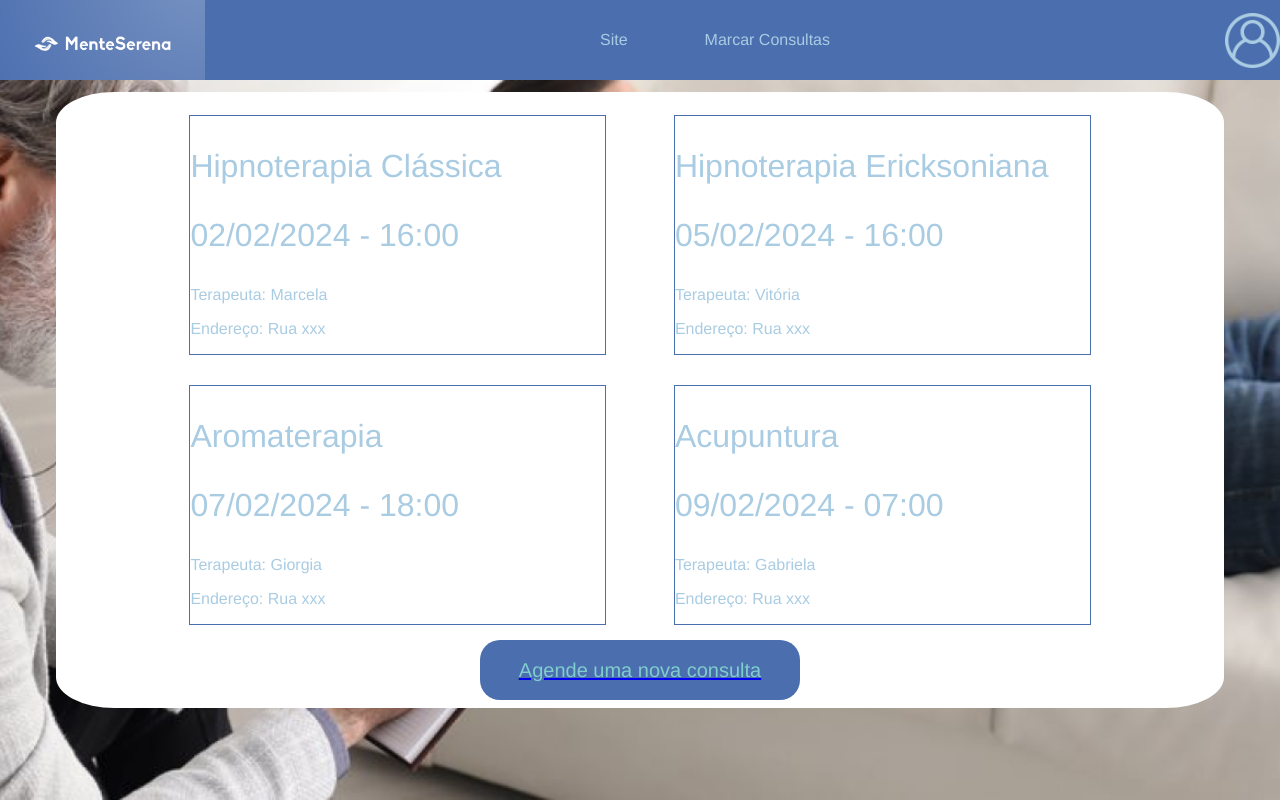
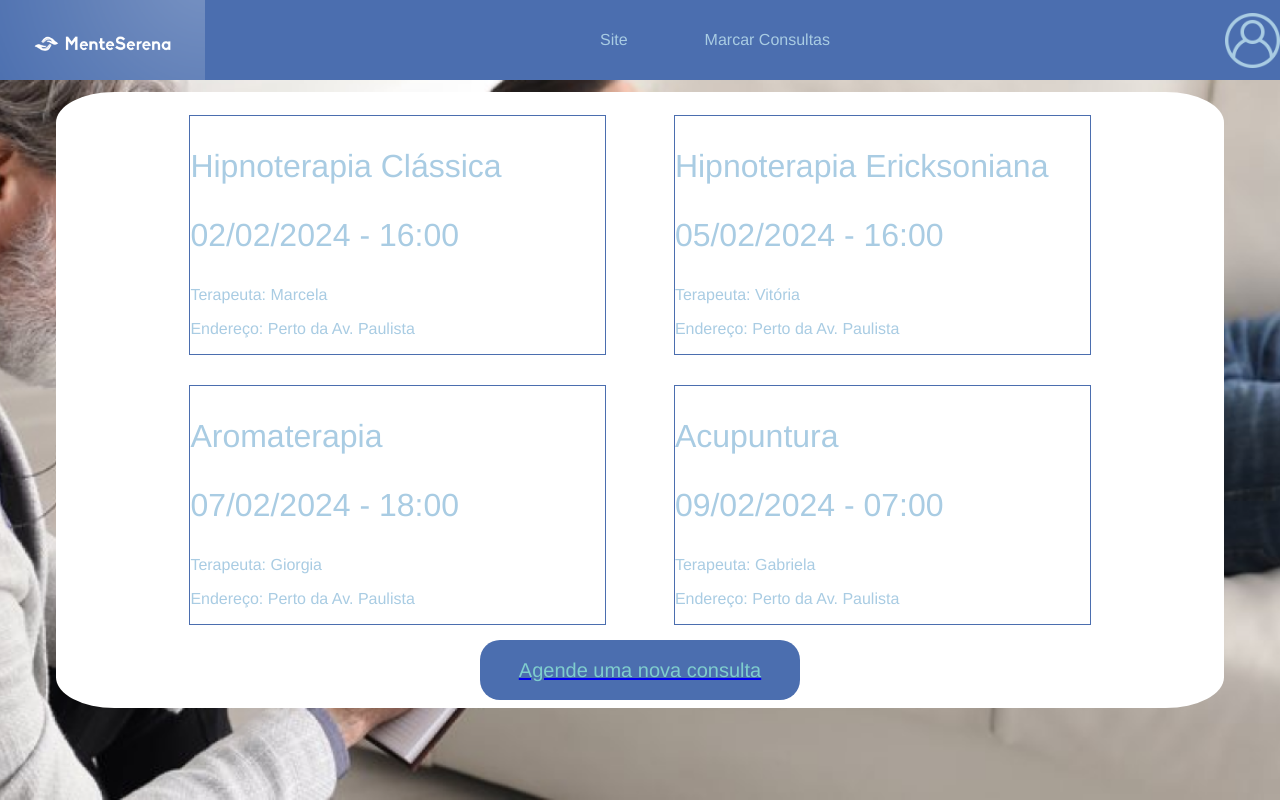
Before and after one commit to tomasmiele/case_1_capacitacaoIJR24, a React (Create React App) app in the folder frontend/case1/: page /consultas in a window 1280 px wide. Built offline with nearby package versions, Linux system fonts and the light colour scheme.

Commit message:
endereco

```diff
--- a/frontend/case1/src/Paginas/Consultas/consultas.js
+++ b/frontend/case1/src/Paginas/Consultas/consultas.js
@@ -23,13 +23,13 @@ export const Consultas = () => {
                             <p className="tituloCard">Hipnoterapia Clássica</p>
                             <p className="tituloCard">02/02/2024 - 16:00</p>
                             <p className="subtituloCard">Terapeuta: Marcela</p>
-                            <p className="subtituloCard">Endereço: Rua xxx</p>
+                            <p className="subtituloCard">Endereço: Perto da Av. Paulista</p>
                         </div>
                         <div className="card">
                             <p className="tituloCard">Hipnoterapia Ericksoniana</p>
                             <p className="tituloCard">05/02/2024 - 16:00</p>
                             <p className="subtituloCard">Terapeuta: Vitória</p>
-                            <p className="subtituloCard">Endereço: Rua xxx</p>
+                            <p className="subtituloCard">Endereço: Perto da Av. Paulista</p>
                         </div>
                     </div>
                     <div className="cards">
@@ -37,13 +37,13 @@ export const Consultas = () => {
                             <p className="tituloCard">Aromaterapia</p>
                             <p className="tituloCard">07/02/2024 - 18:00</p>
                             <p className="subtituloCard">Terapeuta: Giorgia</p>
-                            <p className="subtituloCard">Endereço: Rua xxx</p>
+                            <p className="subtituloCard">Endereço: Perto da Av. Paulista</p>
                         </div>
                         <div className="card">
                             <p className="tituloCard">Acupuntura</p>
                             <p className="tituloCard">09/02/2024 - 07:00</p>
                             <p className="subtituloCard">Terapeuta: Gabriela</p>
-                            <p className="subtituloCard">Endereço: Rua xxx</p>
+                            <p className="subtituloCard">Endereço: Perto da Av. Paulista</p>
                         </div>
                     </div>
                     <Link to="/agendar"><Botao text="Agende uma nova consulta" /></Link>
```
